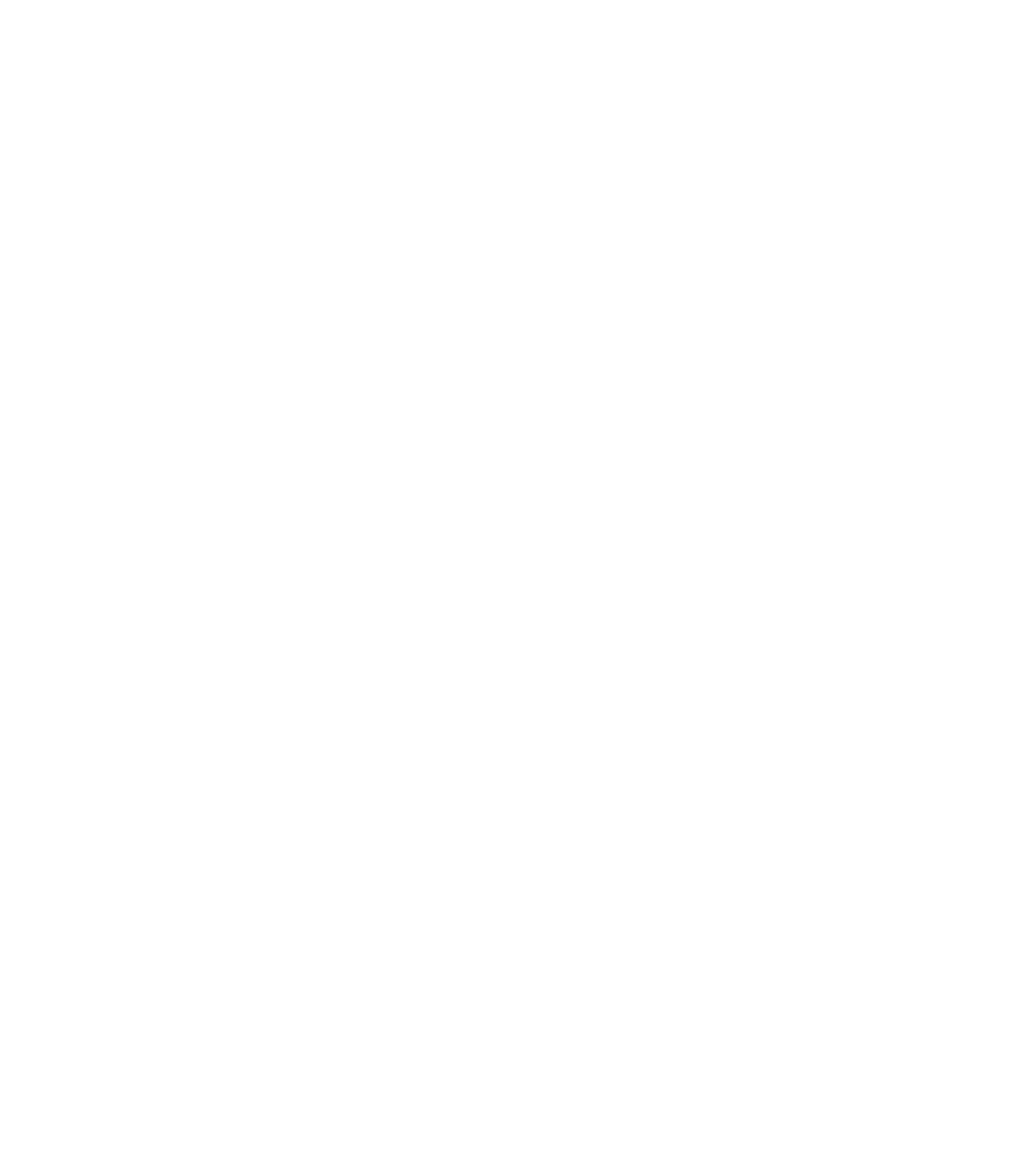
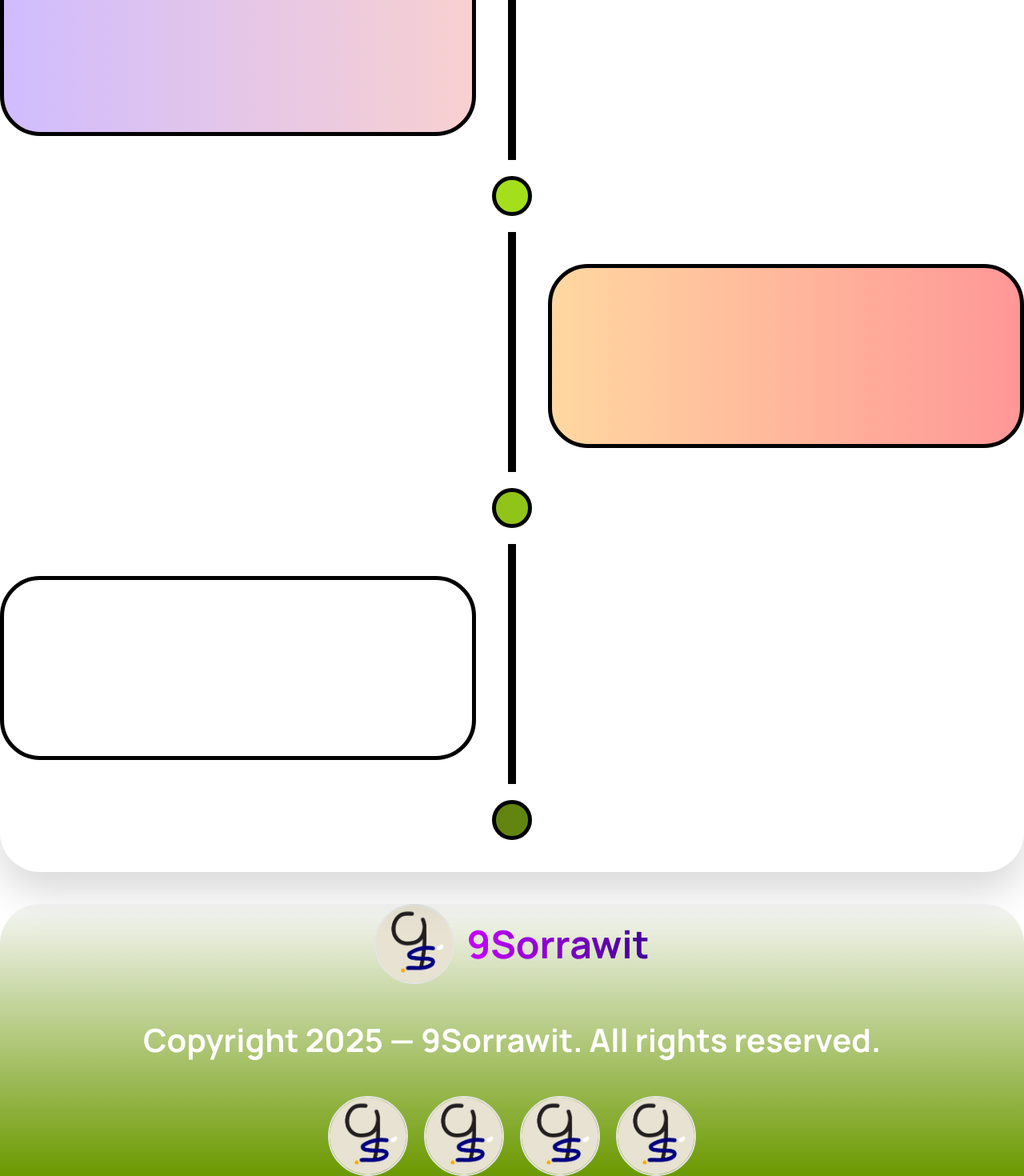
Before and after one commit to sorrawit2546/9Sorrawit, a Next.js app in the folder client/: page / in a window 1280 px wide. Shown: the part 1695-3165 px from the top of the page at 80% size. Before the commit the page ends 1341 px from the top, so only its background shows below. Built offline with nearby package versions, Linux system fonts and the light colour scheme.

Commit message:
Add{timeline : Component}

```diff
--- a/client/src/components/footer.tsx
+++ b/client/src/components/footer.tsx
@@ -0,0 +1,49 @@
+import { useState, useEffect } from 'react';
+
+export default function Footer() {
+    return (
+        <div className="max-w-full w-full h-auto bg-gradient-to-b from-[#F7F7F7] to-[#6B9900] flex items-center justify-self-center justify-center rounded-t-[50px] mt-[20px] font-manrope space-x-[85px]">
+            <div className='pt-48px pb-48px'>
+                <div className='space-y-10'>
+                    <div className="flex items-center justify-center gap-[15px]">
+                        <img
+                            className="w-[80px] lg:w-[100px] h-[80px] lg:h-[100px] rounded-[50px] border-[2px]"
+                            src="/logo9sorrawit.png"
+                            alt="logowebsite"
+                        />
+                        <label className="font-manrope font-semibold text-[48px] bg-gradient-to-r from-[#C800FF] to-[#410097] inline-block text-transparent bg-clip-text">
+                            9Sorrawit
+                        </label>
+                    </div>
+                    <div className='font-white text-[40px] font-bold text-white'>
+                        <label htmlFor="">Copyright 2025 — 9Sorrawit. All rights reserved.</label>
+                    </div>
+                    <div className='flex gap-[20px] justify-center'>
+                        <img
+                            className="w-[80px] lg:w-[100px] h-[80px] lg:h-[100px] rounded-[50px] border-[2px]"
+                            src="/logo9sorrawit.png"
+                            alt="logowebsite"
+                        />
+                        <img
+                            className="w-[80px] lg:w-[100px] h-[80px] lg:h-[100px] rounded-[50px] border-[2px]"
+                            src="/logo9sorrawit.png"
+                            alt="logowebsite"
+                        />
+                        <img
+                            className="w-[80px] lg:w-[100px] h-[80px] lg:h-[100px] rounded-[50px] border-[2px]"
+                            src="/logo9sorrawit.png"
+                            alt="logowebsite"
+                        />
+                        <img
+                            className="w-[80px] lg:w-[100px] h-[80px] lg:h-[100px] rounded-[50px] border-[2px]"
+                            src="/logo9sorrawit.png"
+                            alt="logowebsite"
+                        />
+                    </div>
+                </div>
+
+            </div>
+
+        </div>
+    );
+}
--- /dev/null
+++ b/client/src/components/timeline.tsx
@@ -0,0 +1,29 @@
+import Image from 'next/image';
+export default function Timeline() {
+    return (
+        <div className="max-w-full lg:w-[1500px] h-full bg-white drop-shadow-2xl rounded-[50px] mt-[40px] mb-[40px] pb-[40px] flex flex-col items-center justify-self-center justify-center text-center font-manrope gap-5 ">
+            <label htmlFor="" className='pt-7 text-[64px] font-semibold bg-gradient-to-r from-[#FF0062] to-[#D0BCFF] inline-block text-transparent bg-clip-text'>My Work Experience</label>
+            <div className=' border-[5px] bg-[#B2FF00] border-black w-[50px] h-[50px] rounded-[100px]'>
+            </div>
+            <div className='flex flex-row w-full justify-center gap-10'>
+                <div className='border-[5px] border-black  bg-gradient-to-r from-[#D0BCFF] to-[#F8D0D0] rounded-[50px] w-[600px] h-[230px] mt-10'></div>
+                <div className='border-[5px] border-black h-[300px]'></div>
+                <div className='w-[600px] '></div>
+            </div>
+            <div className=' border-[5px] bg-[#a4df1c] border-black w-[50px] h-[50px] rounded-[100px]'></div>
+            <div className='flex flex-row w-full justify-center gap-10'>
+                <div className='  rounded-[50px] w-[600px] h-[230px]'></div>
+                <div className='border-[5px] border-black h-[300px]'></div>
+                <div className='mr- border-[5px] border-black  bg-gradient-to-r from-[#FFD7A0] to-[#FF9797] rounded-[50px] w-[600px] h-[230px] mt-10'></div>
+            </div>
+            <div className=' border-[5px] bg-[#91c419] border-black w-[50px] h-[50px] rounded-[100px]'></div>
+            <div className='flex flex-row w-full justify-center gap-10'>
+                <div className='border-[5px] border-black  rounded-[50px] w-[600px] h-[230px] mt-10'></div>
+                <div className='border-[5px] border-black h-[300px]'></div>
+                <div className='w-[600px] '></div>
+            </div>
+            <div className=' border-[5px] bg-[#628511] border-black w-[50px] h-[50px] rounded-[100px]'></div>
+
+        </div>
+    );
+}
--- a/client/src/pages/index.tsx
+++ b/client/src/pages/index.tsx
@@ -3,6 +3,8 @@
 import Header from "@/components/header";
 import Banner from "@/components/banner";
 import Bar from "@/components/bar";
+import Timeline from "@/components/timeline";
+import Footer from "@/components/footer";
 
 export default function Home() {
   return (
@@ -11,6 +13,8 @@
         <Header />
         <Banner />
         <Bar/>
+        <Timeline/>
+        <Footer/>
         </div>
     </div>
   );
```
